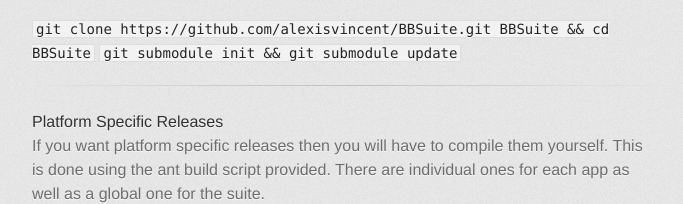
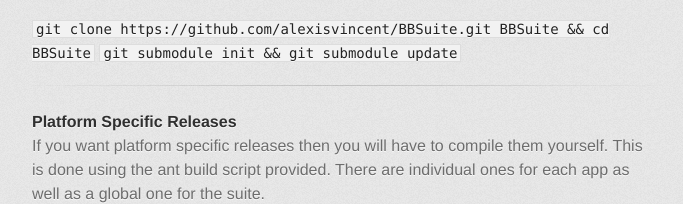
Before and after one commit to alexisvincent/BBSuite, a plain HTML site: page index.html in a window 1280 px wide. Shown: the part 1091-1295 px from the top of the page, without its empty margins (298-981 px from the left). Drawn offline with Linux system fonts and the light colour scheme; a web font is replaced by a local one.

Commit message:
Fixed Heading error

```diff
--- a/index.html
+++ b/index.html
@@ -82,8 +82,8 @@ Alternatively clone repository directly</p>
 <p><code>git clone https://github.com/alexisvincent/BBSuite.git BBSuite &amp;&amp; cd BBSuite</code>
 <code>git submodule init &amp;&amp; git submodule update</code></p>
 
-<hr><h5>
-<a name="platform-specific-releases" class="anchor" href="#platform-specific-releases"><span class="octicon octicon-link"></span></a>Platform Specific Releases</h5>
+<hr><h4>
+<a name="platform-specific-releases" class="anchor" href="#platform-specific-releases"><span class="octicon octicon-link"></span></a>Platform Specific Releases</h4>
 
 <p>If you want platform specific releases then you will have to compile them yourself. This is done using the ant build script provided. There are individual ones for each app as well as a global one for the suite.</p>
 
```
